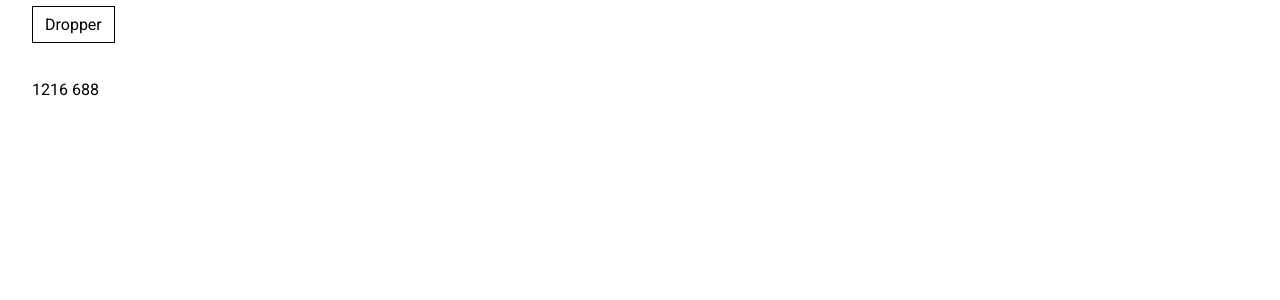
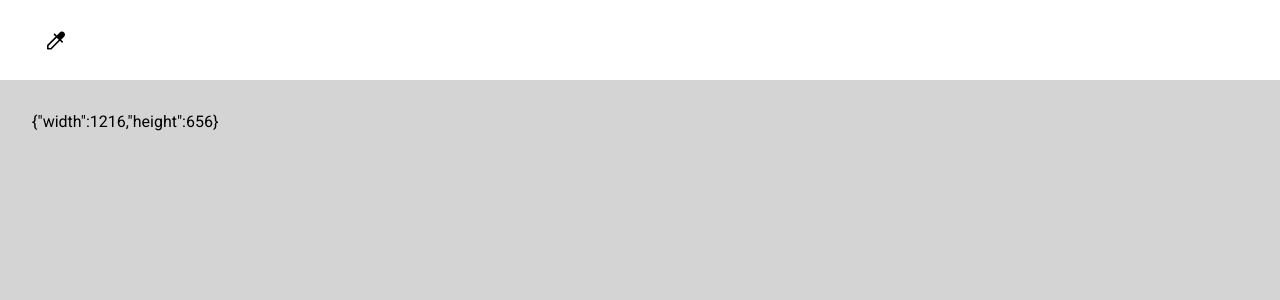
Before and after one commit to dmitry-seredkin/image-color-picker, a React (Create React App) app: page / in a window 1280 px wide. Shown: the top 300 px of the page. Built offline with nearby package versions, Linux system fonts and the light colour scheme.

Commit message:
update tools header of application

```diff
--- a/src/app/app.module.css
+++ b/src/app/app.module.css
@@ -4,11 +4,11 @@
   align-items: center;
   height: var(--header-height);
   padding: 0 var(--application-padding);
-  background-color: var(--light-color);
+  background-color: var(--color-light-100);
 }
 
 .content {
   padding: var(--application-padding);
-  background-color: var(--neutral-color);
+  background-color: var(--color-neutral-300);
   overflow: hidden;
 }
--- a/src/app/app.tsx
+++ b/src/app/app.tsx
@@ -1,36 +1,35 @@
-import { useState } from 'react';
+import { useState } from "react";
 
-import { Button, ResizableContainer } from '../shared/components';
-import { ColorPreview } from '../widgets/color-preview';
-import { ColorDropper } from '../widgets/color-dropper';
+import { Button, ResizableContainer } from "../shared/components";
+import { ColorPreview } from "../widgets/color-preview";
+// import { Board } from "../widgets/board";
+import { ColorPickerIcon } from "../shared/components/icons";
 
 import s from "./app.module.css";
-import './global.css';
+import "./global.css";
 
-export const  App = () => {
-  const [isDropperActive, setIsDropperActive] = useState<boolean>(false)
-  const [selectedColor, setSelectedColor] = useState<string | null>(null);
+export const App = () => {
+  const [isDropperActive, setIsDropperActive] = useState<boolean>(false);
+  const [selectedColor /*, setSelectedColor */] = useState<string | null>(null);
 
-  const toggleDropper = () => setIsDropperActive(prev => !prev);
+  const toggleDropper = () => setIsDropperActive((isActive) => !isActive);
 
   return (
     <>
       <header className={s.header}>
-        <Button onClick={toggleDropper}>Dropper</Button>
-        {selectedColor && <ColorPreview color={selectedColor} />}
+        <Button active={isDropperActive} onClick={toggleDropper}>
+          <ColorPickerIcon />
+        </Button>
+        {isDropperActive && <ColorPreview color={selectedColor} />}
       </header>
       <main className={s.content}>
         <ResizableContainer>
-          {(sizes) => <div>{sizes.width} {sizes.height}</div>}
+          {(sizes) => (
+            <p>{JSON.stringify(sizes)}</p>
+            // <Board {...sizes} cursor={isDropperActive ? "dropper" : "default"} onColorSelect={setSelectedColor} />
+          )}
         </ResizableContainer>
       </main>
-      {isDropperActive && <ColorDropper colors={[
-        ["#ff0", "#f0f", "#ff0"],
-        ["#ff0", "#f0f", "#ff0"],
-        ["#ff0", "#f0f", "#ff0"],
-
-    ]} position={{ x: 300, y: 300 }} />}
     </>
-
   );
-}
+};
--- a/src/app/global.css
+++ b/src/app/global.css
@@ -1,4 +1,7 @@
 :root {
+  /* App Configuration */
+  --application-padding: var(--spacing-xl);
+  --header-height: 5rem;
   /* Colors */
   --color-light-100: #ffffff;
   --color-neutral-100: #f0f0f0;
@@ -11,8 +14,6 @@
   /* Radius */
   --radius-m: 0.25rem;
   --radius-full: 50%;
-  /* Sizes */
-  --header-height: 3rem;
   /* Spaces */
   --spacing-xxs: 0.25rem;
   --spacing-xs: 0.5rem;
@@ -20,7 +21,6 @@
   --spacing-m: 1rem;
   --spacing-l: 1.5rem;
   --spacing-xl: 2rem;
-  --application-padding: var(--spacing-xl);
 }
 
 * {
--- a/src/shared/components/button/button.module.css
+++ b/src/shared/components/button/button.module.css
@@ -1,13 +1,18 @@
 .button {
   all: unset;
-  padding: 0.5rem 0.75rem;
-  border: 1px solid black;
+  display: flex;
+  padding: var(--spacing-s);
+  border-radius: var(--radius-full);
 }
 
 .button:hover {
-  background-color: #f3f3f3;
+  background-color: var(--color-neutral-200);
 }
 
 .button:not(:disabled) {
   cursor: pointer;
 }
+
+.active-button {
+  background-color: var(--color-neutral-300);
+}
--- a/src/shared/components/button/button.tsx
+++ b/src/shared/components/button/button.tsx
@@ -4,8 +4,10 @@ import { classnames as cn } from "../../utils";
 
 import s from "./button.module.css";
 
-type ButtonProps = ButtonHTMLAttributes<HTMLButtonElement>;
+interface ButtonProps extends ButtonHTMLAttributes<HTMLButtonElement> {
+  active?: boolean;
+}
 
-export const Button = ({ className, ...props }: ButtonProps) => (
-  <button className={cn(className, s.button)} {...props} />
+export const Button = ({ className, active, ...props }: ButtonProps) => (
+  <button className={cn(className, s.button, active && s["active-button"])} {...props} />
 );
--- a/src/widgets/color-preview/color-preview.module.css
+++ b/src/widgets/color-preview/color-preview.module.css
@@ -1,3 +1,7 @@
+.placeholder {
+  font-size: var(--font-size-l);
+}
+
 .container {
   display: flex;
   align-items: center;
--- a/src/widgets/color-preview/color-preview.tsx
+++ b/src/widgets/color-preview/color-preview.tsx
@@ -1,18 +1,27 @@
 import { HTMLAttributes } from "react";
 
+import { Link } from "../../shared/components";
 import { ContentCopyIcon } from "../../shared/components/icons";
-import { classnames as cn } from "../../shared/utils";
+import { classnames as cn, writeToClipboard } from "../../shared/utils";
 
 import s from "./color-preview.module.css";
 
-interface ColorPreviewProps extends HTMLAttributes<HTMLDivElement> {
-  color: string;
+interface ColorPreviewProps extends Omit<HTMLAttributes<HTMLDivElement>, "color"> {
+  color: string | null;
 }
 
-export const ColorPreview = ({ className, color, ...props }: ColorPreviewProps) => (
+export const ColorPreview = ({ className, color, ...props }: ColorPreviewProps) => {
+  if (color == null) {
+    return <p className={s.placeholder}>Click on image to see result!</p>;
+  }
+
+  return (
+    <Link onClick={() => writeToClipboard(color)}>
       <div className={cn(className, s.container)} {...props}>
         <div className={s.preview} style={{ backgroundColor: color }} />
         <p className={s.color}>{color}</p>
         <ContentCopyIcon />
       </div>
+    </Link>
   );
+};
```
Lines whose indentation alone changed are shown as unchanged.
